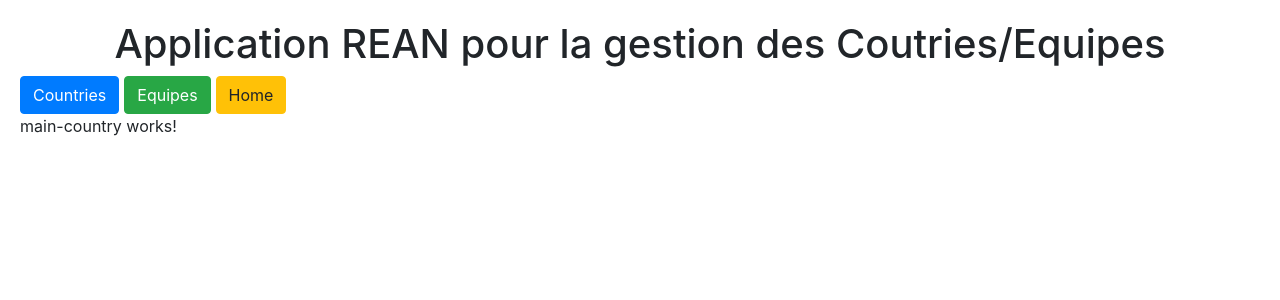
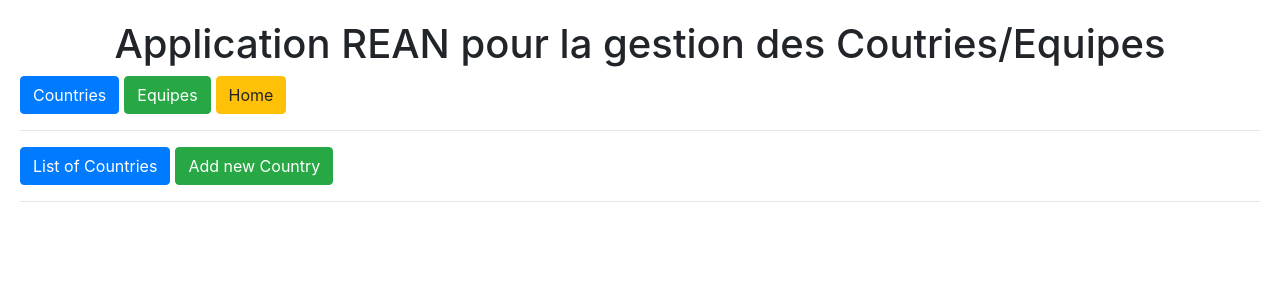
Before and after one commit to MezghichGit/front_multi_modules, an Angular app: page /country in a window 1280 px wide. Shown: the top 300 px of the page. Built offline with nearby package versions, Linux system fonts and the light colour scheme.

Commit message:
routages dans les modules fils

```diff
--- a/src/app/app.component.html
+++ b/src/app/app.component.html
@@ -3,5 +3,5 @@
 <button class="btn btn-primary" routerLink="/country" style="margin-right:5px;">Countries</button>
 <button class="btn btn-success" routerLink="/equipe" style="margin-right:5px;" >Equipes</button>
 <button class="btn btn-warning"  routerLink="" style="margin-right:5px;">Home</button>
-
+<hr/>
 <router-outlet></router-outlet>
--- a/src/app/country/add-country/add-country.component.html
+++ b/src/app/country/add-country/add-country.component.html
@@ -1 +1 @@
-<p>add-country works!</p>
+<h3>Add new country</h3>
--- a/src/app/country/list-country/list-country.component.html
+++ b/src/app/country/list-country/list-country.component.html
@@ -1 +1 @@
-<p>list-country works!</p>
+<h3>List of countries</h3>
--- a/src/app/country/main-country/main-country.component.html
+++ b/src/app/country/main-country/main-country.component.html
@@ -1 +1,4 @@
-<p>main-country works!</p>
+<button class="btn btn-primary" routerLink="/country/list" style="margin-right:5px;">List of Countries</button>
+<button class="btn btn-success" routerLink="/country/add" style="margin-right:5px;" >Add new Country</button>
+<hr/>
+<router-outlet></router-outlet>
--- a/src/app/equipe/add-equipe/add-equipe.component.html
+++ b/src/app/equipe/add-equipe/add-equipe.component.html
@@ -1 +1 @@
-<p>add-equipe works!</p>
+<h3>Add new equipe</h3>
--- a/src/app/equipe/list-equipe/list-equipe.component.html
+++ b/src/app/equipe/list-equipe/list-equipe.component.html
@@ -1 +1 @@
-<p>list-equipe works!</p>
+<h3>List of equipes</h3>
--- a/src/app/equipe/main-equipe/main-equipe.component.html
+++ b/src/app/equipe/main-equipe/main-equipe.component.html
@@ -1 +1,4 @@
-<p>main-equipe works!</p>
+<button class="btn btn-primary" routerLink="/equipe/list" style="margin-right:5px;">List of Equipes</button>
+<button class="btn btn-success" routerLink="/equipe/add" style="margin-right:5px;" >Add new Equipe</button>
+<hr/>
+<router-outlet></router-outlet>
```
